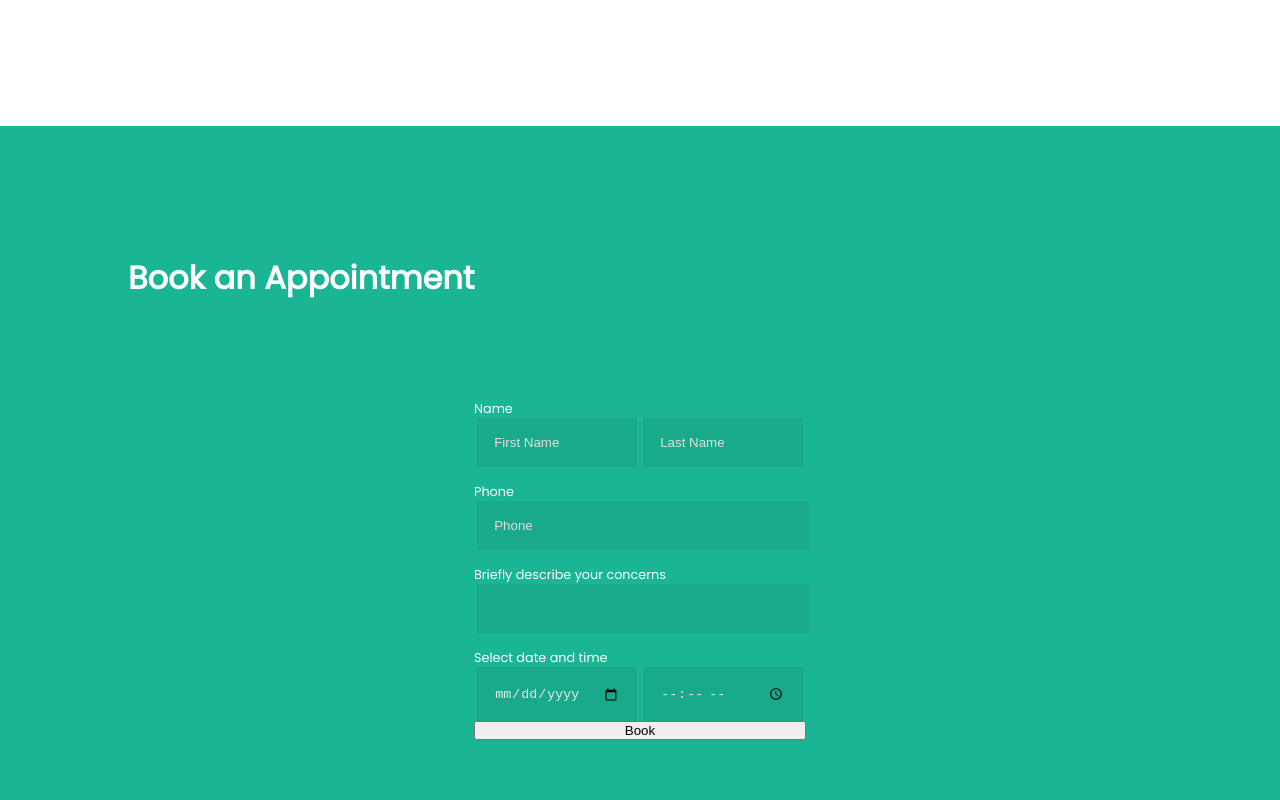
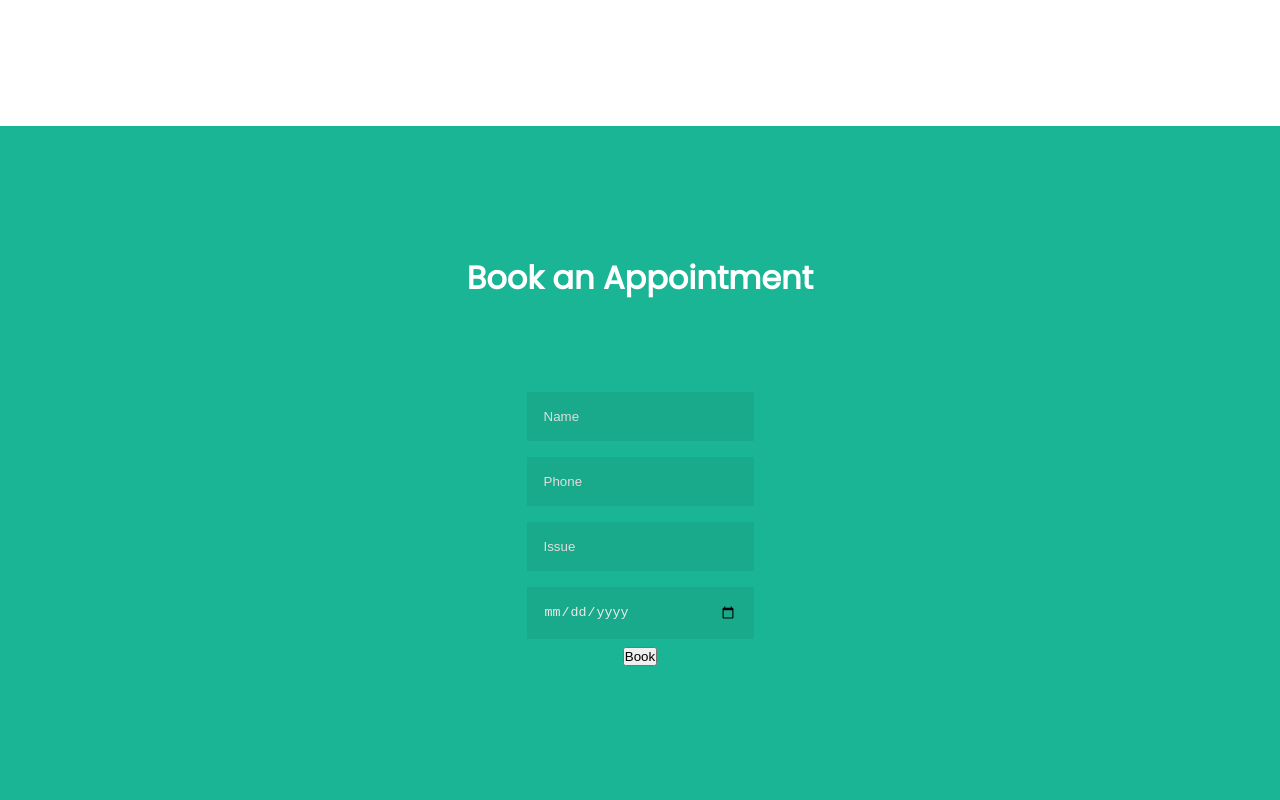
Before and after one commit to sayamalvi/alvidentalcare, a React (Create React App) app in the folder client/: page / in a window 1280 px wide. Shown: the part 4220-5020 px from the top of the page. Built offline with nearby package versions, Linux system fonts and the light colour scheme.

Commit message:
added config

```diff
--- a/client/src/components/Form/Form.jsx
+++ b/client/src/components/Form/Form.jsx
@@ -45,15 +45,23 @@ const Form = () => {
         paymentObject.open()
     }
     //------------------------------------------------------------
-    const date = new Date();
+
+
+    // const [isFilled, setIsFilled] = useState(false)
+    // const [isFormFilled, setFormFilled] = useState({
+    //     nameFilled: false,
+    //     phoneFilled: false,
+    //     issueFilled: false,
+    //     dateFilled: false
+    // })
+    // let buttonClass = isFilled ? 'filled' : 'notFilled'
     const [user, setUser] = useState({
-        firstName: "",
-        lastName: "",
+        name: "",
         phone: "",
         issue: "",
-        date: `${date.getDate()}/${date.getMonth() + 1}/${date.getFullYear()}`,
-        time: date.toLocaleTimeString('en-IN')
+        date: ""
     })
+    // console.log(buttonClass)
 
     const handleSubmit = (e) => {
         e.preventDefault();
@@ -65,8 +73,7 @@ const Form = () => {
             name: "",
             phone: "",
             issue: "",
-            date: date.getDay(),
-            time: date.getHours()
+            date: new Date()
         })
     }
     return (
@@ -77,43 +84,21 @@ const Form = () => {
                 className={classes.form}
                 onSubmit={handleSubmit}
             >
-                <div>
-                    <p className={classes.form__name}>Name</p>
-                    <div className={classes.form__name__container}>
                 <input
                     type='text'
                     required
-                            placeholder="First Name"
+                    placeholder="Name"
                     variant="filled"
-                            value={user.firstName}
+                    value={user.name}
                     onChange={(e) => {
                         setUser((prev) => {
                             return {
                                 ...prev,
-                                        firstName: e.target.value
+                                name: e.target.value
                             }
                         })
                     }}
                 />
-                        <input
-                            type='text'
-                            required
-                            placeholder="Last Name"
-                            variant="filled"
-                            value={user.lastName}
-                            onChange={(e) => {
-                                setUser((prev) => {
-                                    return {
-                                        ...prev,
-                                        lastName: e.target.value
-                                    }
-                                })
-                            }}
-                        />
-                    </div>
-                </div>
-                <div className={classes.form__number}>
-                    <p>Phone</p>
                 <input
                     type='number'
                     required
@@ -130,12 +115,10 @@ const Form = () => {
                     }}
 
                 />
-                </div>
-                <div className={classes.form__concerns}>
-                    <p>Briefly describe your concerns</p>
                 <input
                     type='text'
                     required
+                    placeholder="Issue"
                     variant="filled"
                     value={user.issue}
                     onChange={(e) => {
@@ -148,10 +131,6 @@ const Form = () => {
                     }}
 
                 />
-                </div>
-                <div className={classes.form__date}>
-                    <p>Select date and time</p>
-                    <div className={classes.form__date__container}>
                 <input
                     required
                     placeholder="Select Date"
@@ -168,24 +147,6 @@ const Form = () => {
                     }}
 
                 />
-                        <input
-                            required
-                            placeholder="Select Date"
-                            type='time'
-                            className={classes.date}
-                            value={user.time}
-                            onChange={(e) => {
-                                setUser((prev) => {
-                                    return {
-                                        ...prev,
-                                        time: e.target.value
-                                    }
-                                })
-                            }}
-
-                        />
-                    </div>
-                </div>
                 <button
                     className={classes.buttonClass}
                     onClick={displayRazorpay}
--- a/client/src/components/Form/Form.module.scss
+++ b/client/src/components/Form/Form.module.scss
@@ -2,11 +2,11 @@
 .container {
     padding: 10%;
     background-color: $darkGreen;
-    // display: flex;
-    // flex-direction: column;
-    // justify-content: center;
-    // align-items: center;
-    // text-align: center;
+    display: flex;
+    flex-direction: column;
+    justify-content: center;
+    align-items: center;
+    text-align: center;
 }
 .form {
     color: white;
@@ -14,26 +14,15 @@
     display: flex;
     flex-direction: column;
     justify-content: center;
-    // align-items: center;
-    max-width: 400px;
+    align-items: center;
     margin: 3rem auto;
     border: 2px solid $darkGreen;
     border-radius: 15px;
-    &__name__container,
-    &__date__container {
-        display: flex;
-    }
-    p {
-        font-size: 0.8rem;
-        width: 100%;
-        text-align: left;
-        margin-top: 1rem;
-    }
 }
 input {
     color: rgb(236, 233, 233);
     padding: 1rem;
-    margin: 0rem 0.2rem;
+    margin: 0.5rem;
     width: 100%;
     background-color: rgb(24, 170, 139);
     border: 1px solid transparent;
@@ -45,34 +34,33 @@ input:focus {
 input::placeholder {
     color: rgb(226, 221, 221);
 }
-
-// .filled {
-//     margin: 1rem;
-//     font-size: 1rem;
-//     padding: 0.7rem;
-//     width: 90%;
-//     background-color: $darkGreen;
-//     border: 2px solid transparent;
-//     color: white;
-//     letter-spacing: 2px;
-//     border-radius: 10px;
-//     &:hover {
-//         cursor: pointer;
-//     }
-// }
-// .notFilled {
-//     margin: 1rem;
-//     font-size: 1rem;
-//     padding: 0.7rem;
-//     width: 90%;
-//     color: $darkGreen;
-//     background-color: white;
-//     border: 2px solid $darkGreen;
-//     letter-spacing: 2px;
-//     border-radius: 10px;
-//     &:hover {
-//         cursor: pointer;
-//     }
-//     cursor: not-allowed;
-//     pointer-events: none;
-// }
+.filled {
+    margin: 1rem;
+    font-size: 1rem;
+    padding: 0.7rem;
+    width: 90%;
+    background-color: $darkGreen;
+    border: 2px solid transparent;
+    color: white;
+    letter-spacing: 2px;
+    border-radius: 10px;
+    &:hover {
+        cursor: pointer;
+    }
+}
+.notFilled {
+    margin: 1rem;
+    font-size: 1rem;
+    padding: 0.7rem;
+    width: 90%;
+    color: $darkGreen;
+    background-color: white;
+    border: 2px solid $darkGreen;
+    letter-spacing: 2px;
+    border-radius: 10px;
+    &:hover {
+        cursor: pointer;
+    }
+    cursor: not-allowed;
+    pointer-events: none;
+}
```
Also changed, not shown: 1 other file (tests, documents, lock files or other folders). Lines whose indentation alone changed are shown as unchanged.
